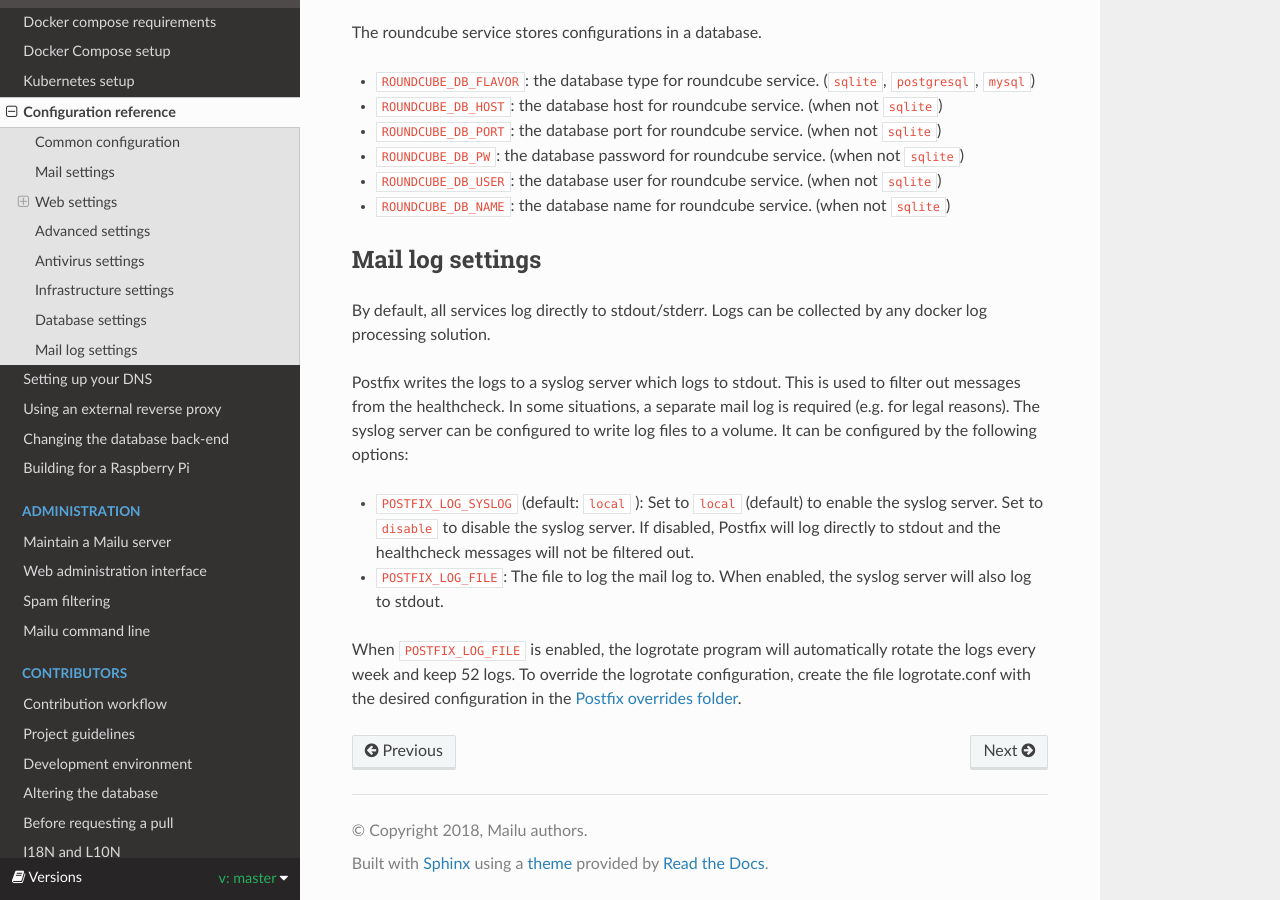
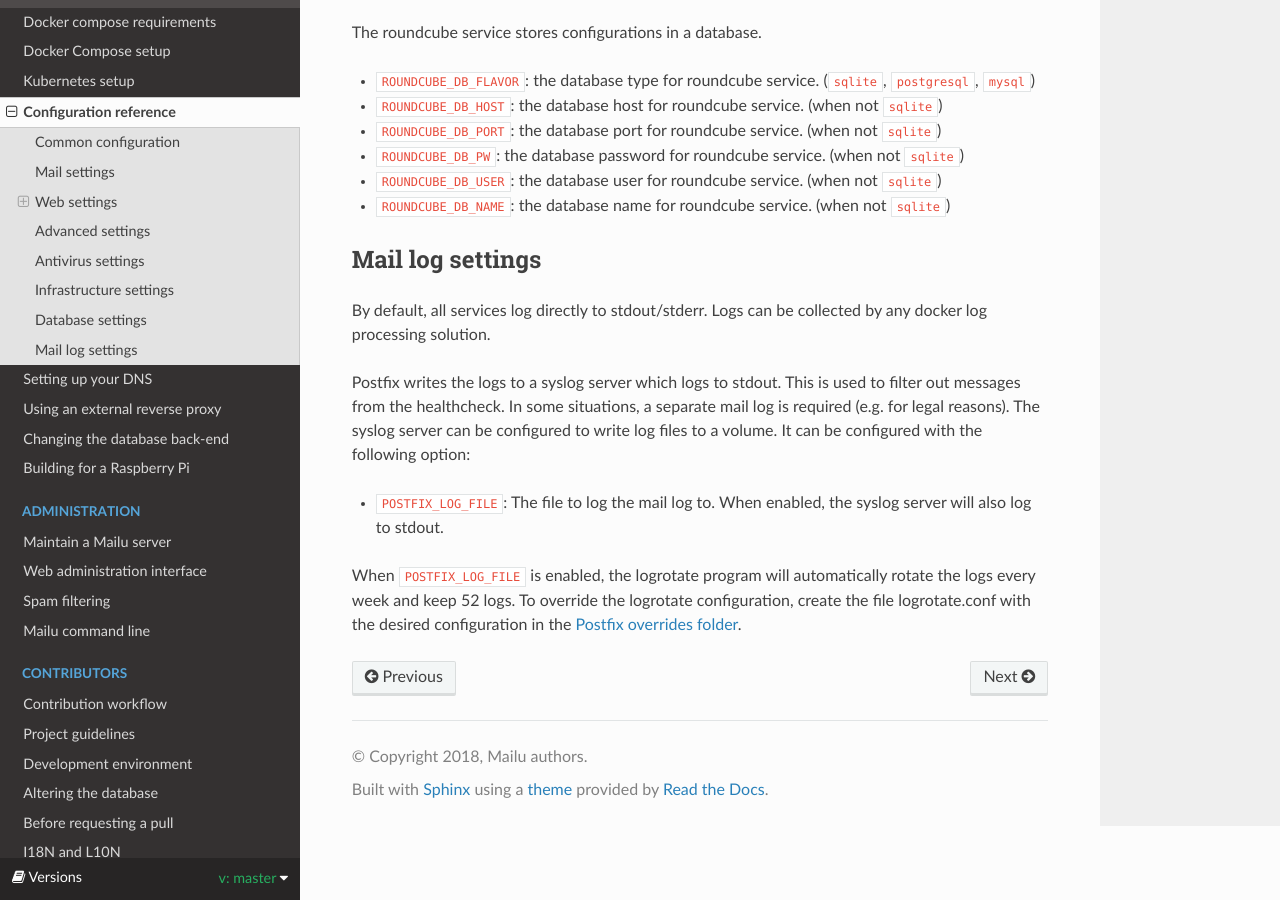
Before and after one commit to WillingDev0812/Mail-Management-Tool, a Sphinx documentation site: the page built from docs/configuration.rst, in a window 1280 px wide and 900 px high, scrolled down 5893 px. Built offline with Sphinx 7.4.7 and the Read the Docs theme 2.0.0, drawn with Linux system fonts in a browser that asks for light colours; formulas are drawn with MathJax 3.

Commit message:
Using Syslog is the new standard. It is not optional anymore.

```diff
--- a/docs/configuration.rst
+++ b/docs/configuration.rst
@@ -268,9 +268,8 @@ Mail log settings
 By default, all services log directly to stdout/stderr. Logs can be collected by any docker log processing solution.
 
 Postfix writes the logs to a syslog server which logs to stdout. This is used to filter out messages from the healthcheck.
-In some situations, a separate mail log is required (e.g. for legal reasons). The syslog server can be configured to write log files to a volume. It can be configured by the following options:
+In some situations, a separate mail log is required (e.g. for legal reasons). The syslog server can be configured to write log files to a volume. It can be configured with the following option:
 
-- ``POSTFIX_LOG_SYSLOG`` (default: ``local`` ): Set to ``local`` (default) to enable the syslog server. Set to ``disable`` to disable the syslog server. If disabled, Postfix will log directly to stdout and the healthcheck messages will not be filtered out.
 - ``POSTFIX_LOG_FILE``: The file to log the mail log to. When enabled, the syslog server will also log to stdout.
 
 When ``POSTFIX_LOG_FILE`` is enabled, the logrotate program will automatically rotate the logs every week and keep 52 logs.
```
Also changed, not shown: 3 other files.
